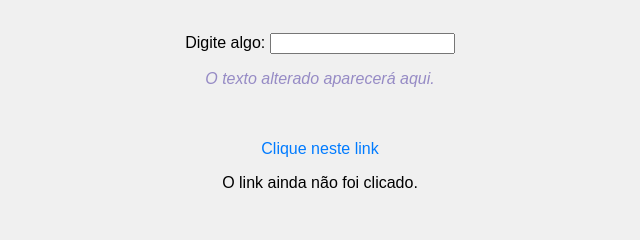
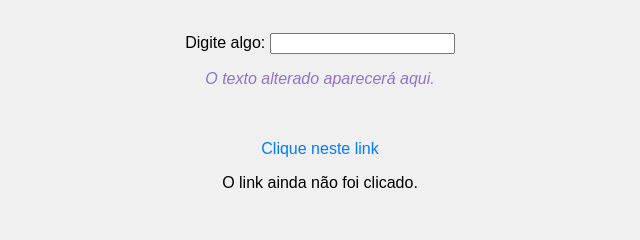
Before and after one commit to mariaato/clique, a plain HTML site: page index.html in a window 1280 px wide. Shown: the part 137-377 px from the top of the page, 320-960 px from the left. Drawn offline with Linux system fonts and the light colour scheme.

Commit message:
Update style.css

```diff
--- a/style.css
+++ b/style.css
@@ -29,7 +29,7 @@ button:hover {
 }
 
 #textoAlterado {
-    color: rgb(150, 139, 197);
+    color: #9372c9;
     font-style: italic;
 }
 
```
